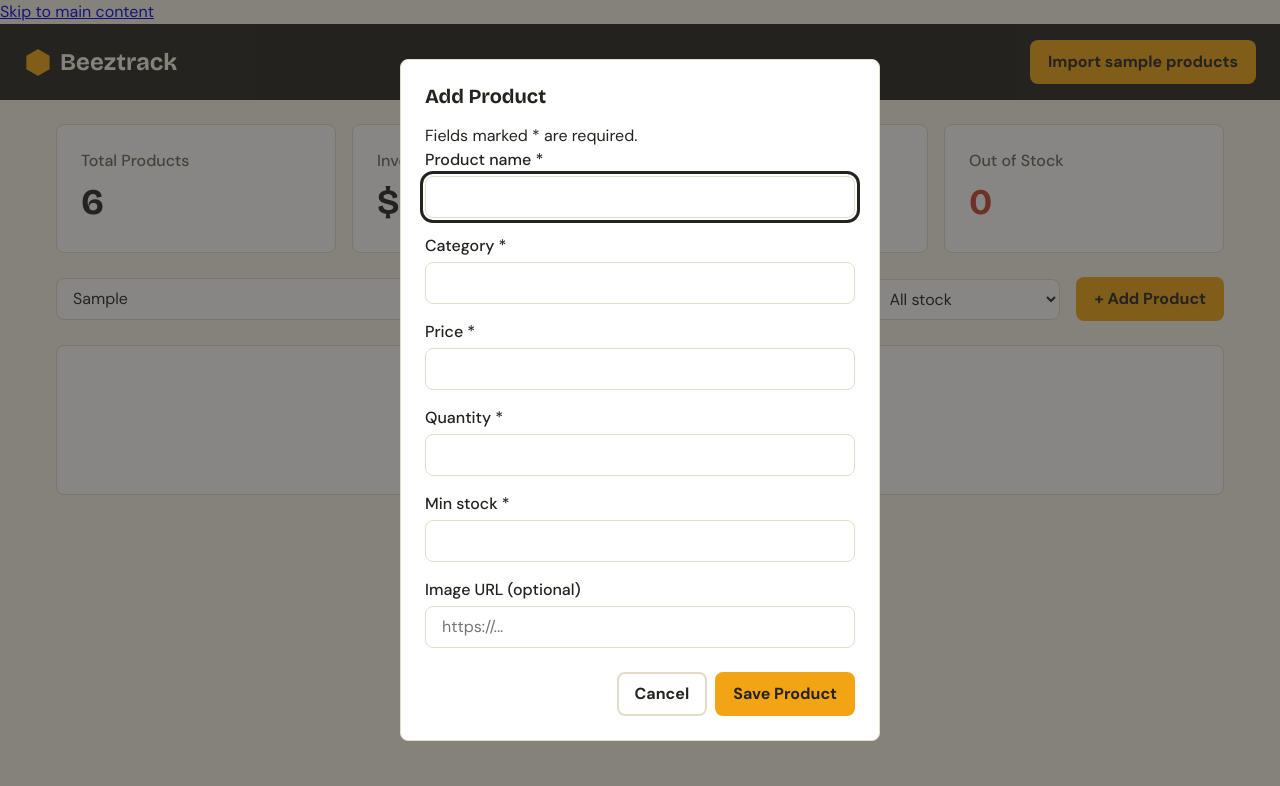
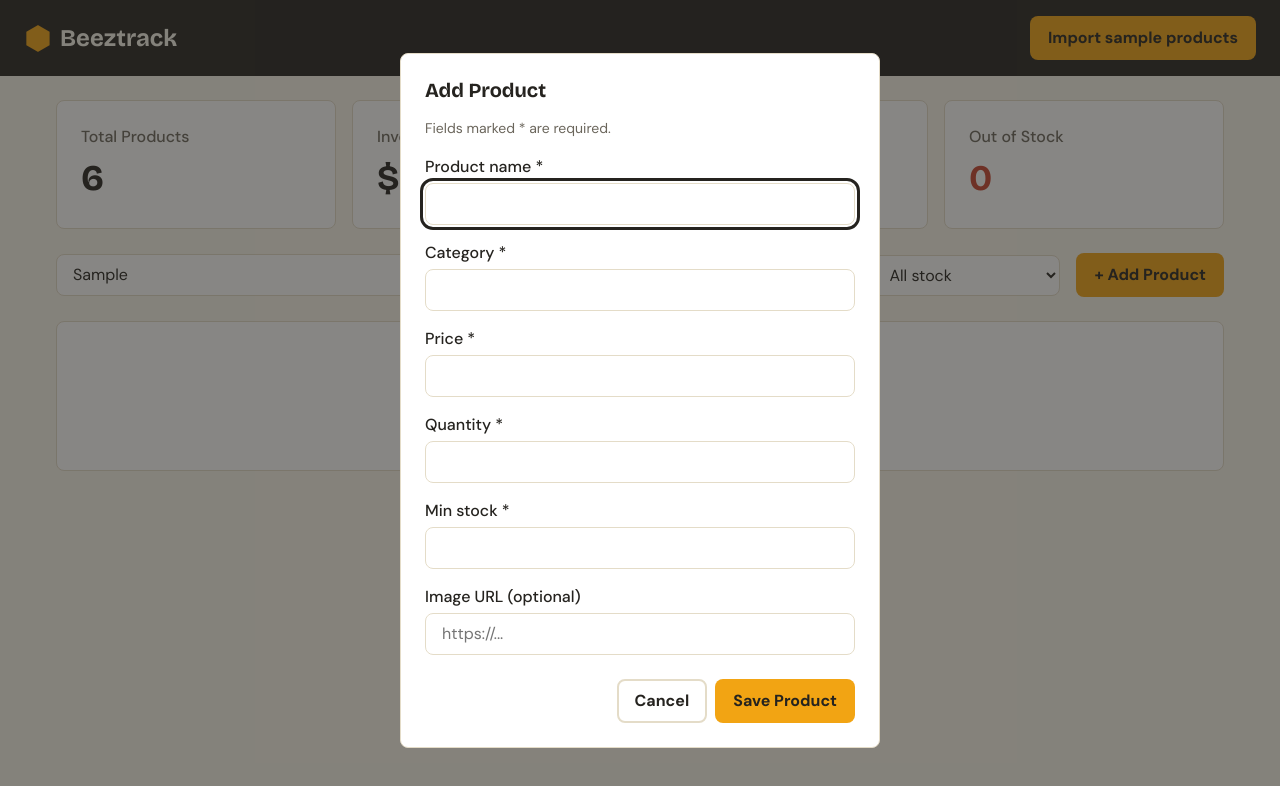
Before and after one commit to whitestrick/Beeztrack, a website with bundled scripts: page index.html in a window 1280 px wide. Both pictures are taken after typing "Sample" into the empty fields and a click on the button "+ Add Product". Built offline with nearby package versions, Linux system fonts and the light colour scheme; data requests are answered from the project's data file.

Commit message:
fix: add skip link and improve delete button hover contrast

```diff
--- a/css/style.css
+++ b/css/style.css
@@ -120,7 +120,28 @@ h3 {
   clip: rect(0 0 0 0);
   white-space: nowrap;
 }
+/* Skip link: parked above the screen, slides into view only when it gets
+   keyboard focus. Keyboard users can jump straight to the content. */
+.skip-link {
+  position: absolute;
+  left: var(--space-2);
+  top: -4rem;
+  z-index: 10;
+  padding: var(--space-1) var(--space-2);
+  background-color: var(--color-amber);
+  color: var(--color-ink);
+  font-weight: 700;
+  border-radius: var(--radius);
+}
+.skip-link:focus {
+  top: var(--space-1);
+}
 
+.form-note {
+  color: var(--color-stone);
+  font-size: 0.875rem;
+  margin-bottom: var(--space-2);
+}
 /* ==========================================================
    5. LAYOUT
    ========================================================== */
@@ -350,7 +371,8 @@ select {
   color: var(--color-red);
 }
 .btn-danger-outline:hover {
-  background-color: var(--color-red-tint);
+  background-color: var(--color-red);
+  color: var(--color-white);
 }
 
 /* ==========================================================
```
